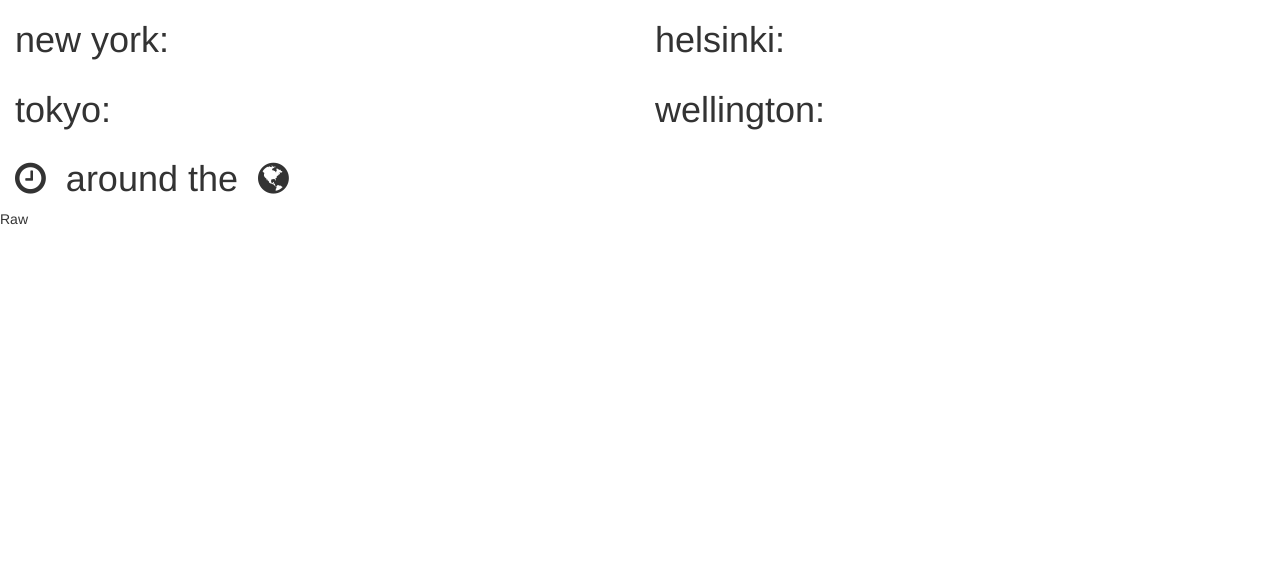
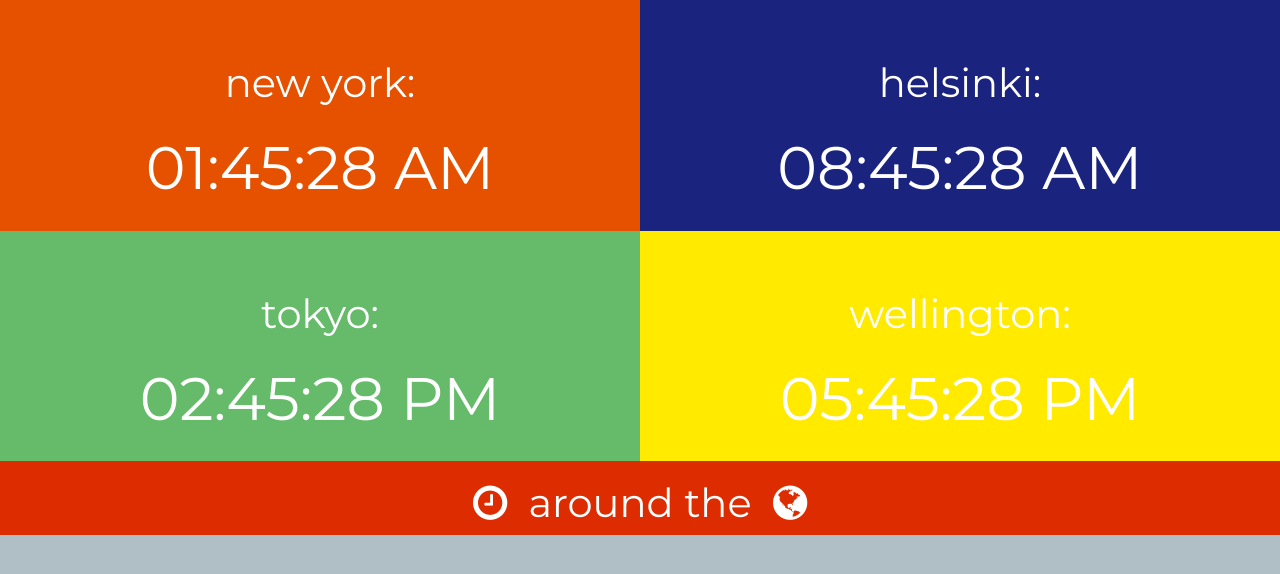
Before and after one commit to bennorris/world-clock, a plain HTML site: page index.html in a window 1280 px wide. Drawn offline with nearby package versions, Linux system fonts and the light colour scheme.

Commit message:
added script and stylesheet

```diff
--- a/index.html
+++ b/index.html
@@ -1,8 +1,8 @@
 <head>
-<link href='https://fonts.googleapis.com/css?family=Montserrat' rel='stylesheet' type='text/css'>
- <link href="//maxcdn.bootstrapcdn.com/font-awesome/4.2.0/css/font-awesome.min.css" rel="stylesheet">
- <link href="https://maxcdn.bootstrapcdn.com/bootstrap/3.3.6/css/bootstrap.min.css" rel="stylesheet" />
-
+ <link href='https://fonts.googleapis.com/css?family=Montserrat' rel='stylesheet' type='text/css'>
+ <link href="https://maxcdn.bootstrapcdn.com/font-awesome/4.2.0/css/font-awesome.min.css" rel="stylesheet">
+ <link href="https://maxcdn.bootstrapcdn.com/bootstrap/3.3.6/css/bootstrap.min.css" rel="stylesheet">
+ <link href="style.css" rel="stylesheet" type="text/css">
 </head>
 
 <body>
@@ -53,4 +53,4 @@
 </body>
 <script src="https://code.jquery.com/jquery-2.2.4.min.js"></script>
 <script src="https://cdnjs.cloudflare.com/ajax/libs/jqueryui/1.11.4/jquery-ui.min.js"></script>
-Raw
+<script src="script.js"></script>
```
